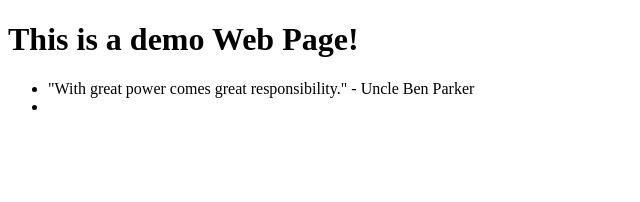
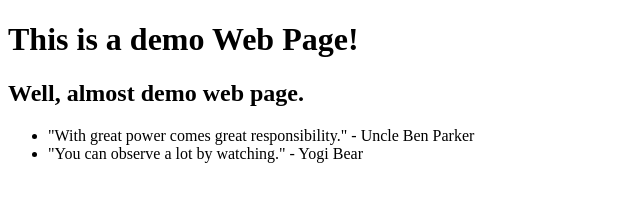
Before and after one commit to v-saurabh/0main_opensap_repo, a plain HTML site: page index.html in a window 1280 px wide. Shown: the whole page, without its empty margins (0-640 px from the left). Drawn offline with Linux system fonts and the light colour scheme.

Commit message:
Added quote by Yogi Bear

```diff
--- a/index.html
+++ b/index.html
@@ -7,9 +7,10 @@
 	</head>
 	<body>
 		<h1>This is a demo Web Page!</h1>
+		<h2>Well, almost demo web page.</h2>
 		<ul>
 			<li>"With great power comes great responsibility." - Uncle Ben Parker</li>
-			<li></li>
+			<li>"You can observe a lot by watching." - Yogi Bear</li>
 		</ul>
 	</body>
 </html>
```
